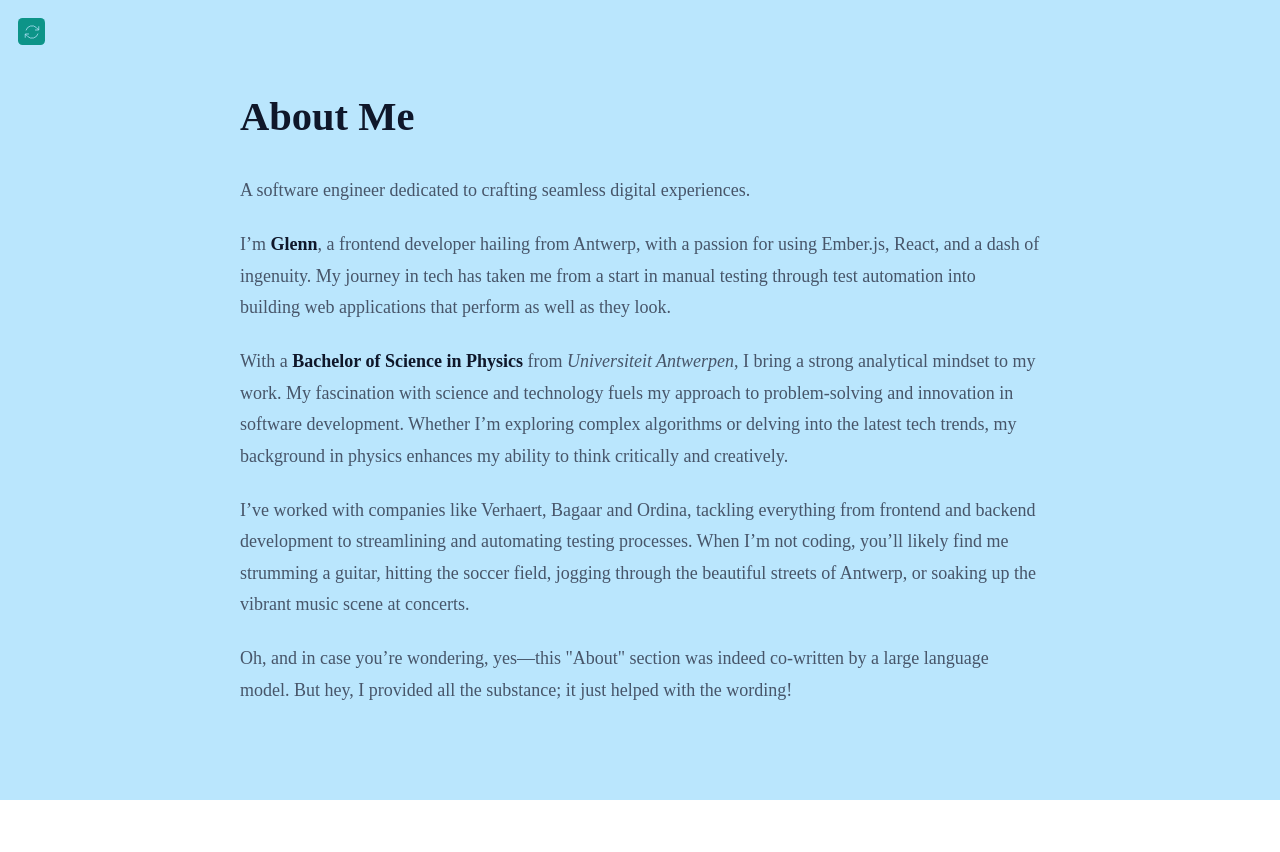
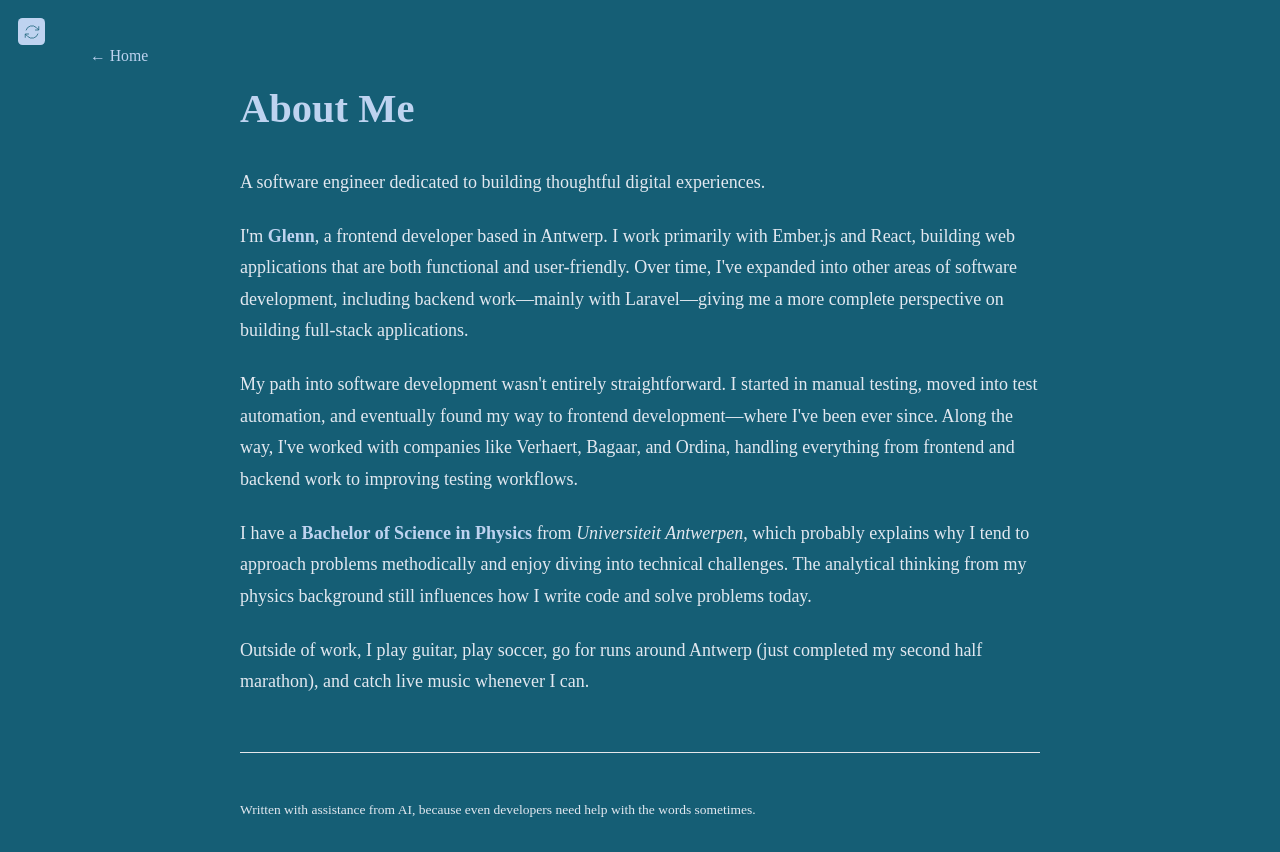
Before and after one commit to gvdp/gvdp, an Eleventy site: page site/about.md in a window 1280 px wide. Both pictures are taken after a click on the button "Change theme". Before the commit the page ends 800 px from the top, so only its background shows below. Built offline with nearby package versions, Linux system fonts and the light colour scheme; Eleventy itself is replaced by a stand-in of ours; files that its build step writes are made by us from their sources.

Commit message:
feat: add an extra theme

```diff
--- a/_layouts/layout.html
+++ b/_layouts/layout.html
@@ -4,11 +4,14 @@
   <title>{{ title }}</title>
   <link rel="stylesheet" href="{{ '/assets/css/tailwind.css'  }}" />
   <script src="/switch-theme.js"></script>
+  <link rel="preconnect" href="https://fonts.googleapis.com" />
+  <link rel="preconnect" href="https://fonts.gstatic.com" crossorigin />
+  <link href="https://fonts.googleapis.com/css2?family=Share+Tech&display=swap" rel="stylesheet" />
 </head>
-<body class="default">
+<body class="default" data-theme="default">
   <button
     type="button"
-    class="fixed left-4 top-4 w-6 h-6 rounded-sm bg-primary text-secondary p-1 text-center active:animate-ping"
+    class="fixed left-4 top-4 w-6 h-6 rounded-sm bg-prose-secondary hover:bg-primary text-secondary p-1 text-center active:animate-ping"
     title="Change theme"
     id="theme-toggle"
   >
@@ -27,7 +30,7 @@
       />
     </svg>
   </button>
-  <div class="flex flex-col items-center justify-center min-h-screen py-2 bg-secondary">
-    <main class="flex flex-col items-center justify-around flex-1 container py-10 px-20">{{content}}</main>
-  </div>
+  <main class="flex flex-col items-center justify-center min-h-screen w-full bg-secondary">
+    <div class="flex flex-col items-center justify-around flex-1 container py-10 px-20">{{content}}</div>
+  </main>
 </body>
--- a/_layouts/page.html
+++ b/_layouts/page.html
@@ -2,4 +2,12 @@
 layout: layout.html
 ---
 
-<section class="prose prose-themed text-prose font-mono max-w-[800px]">{{content}}</section>
+<a href="{{ site.baseurl }}/" class="text-sm text-prose-secondary hover:text-primary mb-4 inline-block self-start"
+  >&larr; Home</a
+>
+
+<section
+  class="prose prose-themed prose-a:text-primary prose-blockquote:text-prose-secondary text-prose font-mono max-w-[800px]"
+>
+  {{content}}
+</section>
--- a/site/about.md
+++ b/site/about.md
@@ -5,12 +5,16 @@ title: About Me
 
 # About Me
 
-A software engineer dedicated to crafting seamless digital experiences.
+A software engineer dedicated to building thoughtful digital experiences.
 
-I’m **Glenn**, a frontend developer hailing from Antwerp, with a passion for using Ember.js, React, and a dash of ingenuity. My journey in tech has taken me from a start in manual testing through test automation into building web applications that perform as well as they look.
+I'm **Glenn**, a frontend developer based in Antwerp. I work primarily with Ember.js and React, building web applications that are both functional and user-friendly. Over time, I've expanded into other areas of software development, including backend work—mainly with Laravel—giving me a more complete perspective on building full-stack applications.
 
-With a **Bachelor of Science in Physics** from _Universiteit Antwerpen_, I bring a strong analytical mindset to my work. My fascination with science and technology fuels my approach to problem-solving and innovation in software development. Whether I’m exploring complex algorithms or delving into the latest tech trends, my background in physics enhances my ability to think critically and creatively.
+My path into software development wasn't entirely straightforward. I started in manual testing, moved into test automation, and eventually found my way to frontend development—where I've been ever since. Along the way, I've worked with companies like Verhaert, Bagaar, and Ordina, handling everything from frontend and backend work to improving testing workflows.
 
-I’ve worked with companies like Verhaert, Bagaar and Ordina, tackling everything from frontend and backend development to streamlining and automating testing processes. When I’m not coding, you’ll likely find me strumming a guitar, hitting the soccer field, jogging through the beautiful streets of Antwerp, or soaking up the vibrant music scene at concerts.
+I have a **Bachelor of Science in Physics** from _Universiteit Antwerpen_, which probably explains why I tend to approach problems methodically and enjoy diving into technical challenges. The analytical thinking from my physics background still influences how I write code and solve problems today.
 
-Oh, and in case you’re wondering, yes—this "About" section was indeed co-written by a large language model. But hey, I provided all the substance; it just helped with the wording!
+Outside of work, I play guitar, play soccer, go for runs around Antwerp (just completed my second half marathon), and catch live music whenever I can.
+
+---
+
+<sub>Written with assistance from AI, because even developers need help with the words sometimes.</sub>
--- a/site/resume.md
+++ b/site/resume.md
@@ -10,7 +10,7 @@ title: Resume
 
 <!-- todo: make this the envelope emoji -->
 
-📬 [vdputteglenn@gmail.com](mailto:vdputteglenn@gmail.com)
+✉️ [vdputteglenn@gmail.com](mailto:vdputteglenn@gmail.com)
 
 🔗 [LinkedIn](https://www.linkedin.com/in/glenn-van-de-putte)
 
@@ -31,7 +31,7 @@ Experienced **Software Engineer** with a strong background in the information te
 ### **Verhaert | Digital Innovation (Formerly Bagaar)**
 
 **Frontend Developer**
-_December 2021 - Present (2 years 11 months)_
+_December 2021 - Present (3 years)_
 📍 _Antwerp, Flemish Region, Belgium_
 
 - 🚀 Developing and maintaining high-quality frontend applications using **Ember.js**.
@@ -141,8 +141,12 @@ Developed a web app to estimate users' carbon footprints based on daily activiti
 - **Music**: Passionate about playing the guitar, especially blues and rock.
 - **Soccer**: Active player and volunteer, involved in event organization and website management for the local soccer team.
 - **IOT / 3D Printing**: Interested in creating simple improvements for my own modest smart home
-<!-- - **Sustainability**: Interested in technology solutions for climate change and eco-friendly initiatives.   -->
+- **Sustainability**: Interested in technology solutions for climate change and eco-friendly initiatives.
 
 ---
 
 > _"Coding is not just about creating software; it's about crafting experiences and solving problems."_ – **Glenn Van De Putte - ChatGPT**
+
+---
+
+<sub>Written with assistance from AI, because even developers need help with the words sometimes.</sub>
--- a/styles/app.css
+++ b/styles/app.css
@@ -28,9 +28,10 @@
   --color-prose: var(--theme-color-prose);
   --color-prose-secondary: var(--theme-color-prose-secondary);
 
+  --shadow-color: transparent;
+
   /* todo: these are all system fonts, possibly add another local or web font */
   --font-serif: 'ui-serif, "Times New Roman", serif';
-  --font-mono: '"Nimbus Mono PS", "Courier New", monospace';
   --font-sans: 'Optima, Candara, "Noto Sans", source-sans-pro, sans-serif';
 }
 
@@ -48,18 +49,37 @@
 
 @layer base {
   .default {
-    --theme-color-primary: #0d9488;
+    --theme-color-primary: #186d66;
     --theme-color-secondary: #bae6fd;
     --theme-color-prose: #475569;
     --theme-color-prose-secondary: #0f172a;
+
+    --font-mono: '"Nimbus Mono PS", "Courier New", monospace';
   }
 
   .theme-doenker {
     --theme-color-primary: #e0f2fe;
     --theme-color-secondary: #155e75;
     --theme-color-prose: #e2e8f0;
-    --theme-color-prose-secondary: #1f2937;
+    --theme-color-prose-secondary: #bed3f0;
+
+    --font-mono: '"Nimbus Mono PS", "Courier New", monospace';
   }
+
+  .theme-matrix {
+    --theme-color-primary: #00ff41;
+    --theme-color-secondary: #0d0208;
+    --theme-color-prose: #00ff41;
+    --theme-color-prose-secondary: #008f11;
+
+    --theme-shadow-color: #ffffff;
+
+    --font-mono: 'Share Tech', sans-serif;
+  }
+}
+
+svg#initials {
+  filter: drop-shadow(0px 0px 5px var(--theme-shadow-color));
 }
 
 .prose h1,
--- a/switch-theme.js
+++ b/switch-theme.js
@@ -1,11 +1,13 @@
-const themes = ['default', 'theme-doenker']
+const themes = ['default', 'theme-doenker', 'theme-matrix']
 
 window.onload = function () {
   const theme = localStorage.getItem('theme')
+  console.log('theme', theme)
   if (theme) {
-    const body = document.querySelector('body')
-    body.setAttribute('data-theme', theme)
-    body.classList.add(theme)
+    // const body = document.querySelector('body')
+    // body.setAttribute('data-theme', theme)
+    // body.classList.add(theme)
+    setTheme(theme)
   }
 
   document.getElementById('theme-toggle').addEventListener('click', function () {
@@ -13,11 +15,25 @@ window.onload = function () {
     const currentTheme = body.getAttribute('data-theme')
 
     const newTheme = themes[(themes.indexOf(currentTheme) + 1) % themes.length]
-    body.setAttribute('data-theme', newTheme)
-    body.classList.add(newTheme)
-    body.classList.remove(currentTheme)
+    setTheme(newTheme)
+    // body.setAttribute('data-theme', newTheme)
+    // body.classList.add(newTheme)
+    // body.classList.remove(currentTheme)
 
     // Save the theme preference in localStorage
-    localStorage.setItem('theme', newTheme)
+    // localStorage.setItem('theme', newTheme)
   })
 }
+
+const setTheme = (theme) => {
+  const body = document.querySelector('body')
+  const currentTheme = body.getAttribute('data-theme')
+
+  console.log('removing', currentTheme, 'adding', theme)
+  body.classList.remove(currentTheme)
+  body.setAttribute('data-theme', theme)
+  body.classList.add(theme)
+
+  // Save the theme preference in localStorage
+  localStorage.setItem('theme', theme)
+}
```
Also changed, not shown: site/index.html (+18 -5 lines).
